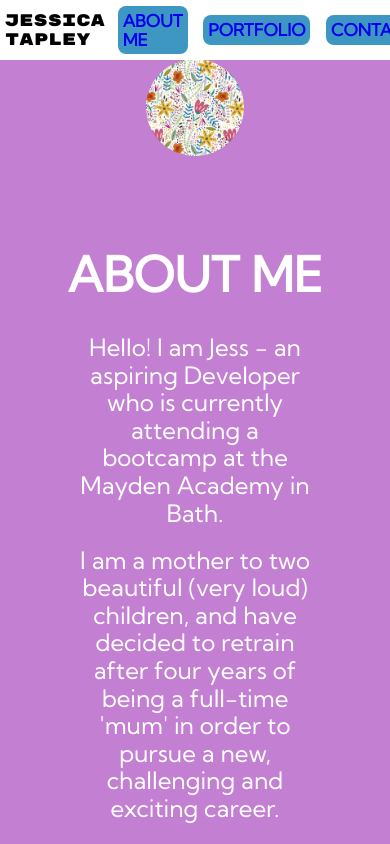
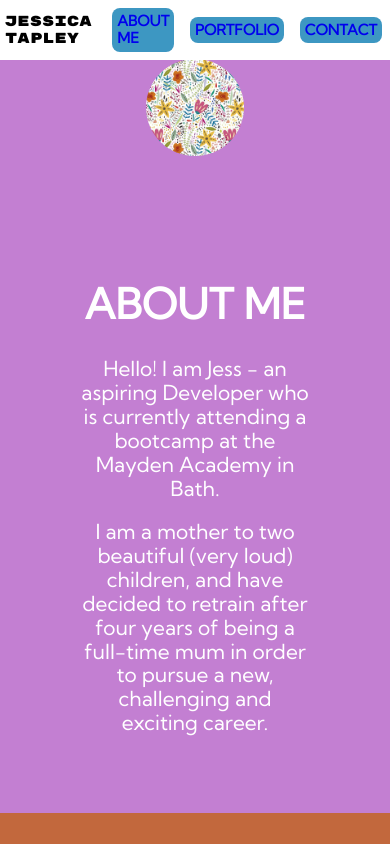
Before and after one commit to jjtapley/Portfoliov1, a plain HTML site: page portfolio.html in a window 390 px wide. Shown: the top 844 px of the page. Drawn offline with nearby package versions, Linux system fonts and the light colour scheme.

Commit message:
Fixed responsivity issue

```diff
--- a/portfolio.css
+++ b/portfolio.css
@@ -5,7 +5,7 @@
 body {
 	font-family: 'Kumbh Sans', sans-serif;
 	color: #ffffff;
-	font-size: 1.5em;
+	font-size: 1.3em;
 }
 
 /* Styling for Nav Bar - flexbox and fixed positioning*/
@@ -41,7 +41,7 @@ nav a {
 	text-decoration: none;
 	font-size: 150%;
 	background-color: #3d97c2;
-	padding: 5%;
+	padding: 10px;
 	border-radius: 8px;
 	transition: padding 1s ease;
 
@@ -57,17 +57,17 @@ nav a, h1, footer{
 
 /* Change link background cover when hovered over*/
 .aboutMeLink:hover {
-	padding: 5%;
+	padding: 2%;
 	background-color: #c37fd2;
 }
 
 .portfolioLink:hover {
-	padding: 5%;
+	padding: 2%;
 	background-color: #C2683D;
 }
 
 .contactLink:hover {
-	padding: 5%;
+	padding: 2%;
 	background-color: #55C23D;
 }
 /* About Me section*/
@@ -79,7 +79,7 @@ header img {
 }
 
 header h1 {
-	padding-top: 10%;
+	padding-top: 20%;
 }
 
 header div, header img {
@@ -194,13 +194,24 @@ footer {
 		margin:2%;
 	}
 	.aboutMeLink:hover, .portfolioLink:hover, .contactLink:hover {
-		padding: 2%;
+		padding: 1%;
+	}
+
+	span:hover {
+		font-size: 1.5em;
+	}
+
+	.aboutMeLink {
+
 	}
 }
 
 
 @media screen and (max-width: 800px) {
 	nav a, span {
+		font-size: 1em;
+	}
+	span:hover {
 		font-size: 1em;
 	}
 	nav div {
--- a/portfolio.html
+++ b/portfolio.html
@@ -28,7 +28,7 @@
 			<div>
 				<h1>About Me</h1>
 				<p>Hello! I am Jess - an aspiring Developer who is currently attending a bootcamp at the Mayden Academy in Bath.</p>
-				<p>I am a mother to two beautiful (very loud) children, and have decided to retrain after four years of being a full-time 'mum' in order to pursue a new, challenging and exciting career.</p>
+				<p>I am a mother to two beautiful (very loud) children, and have decided to retrain after four years of being a full-time mum in order to pursue a new, challenging and exciting career.</p>
 			</div>
 
 		</header>
```
